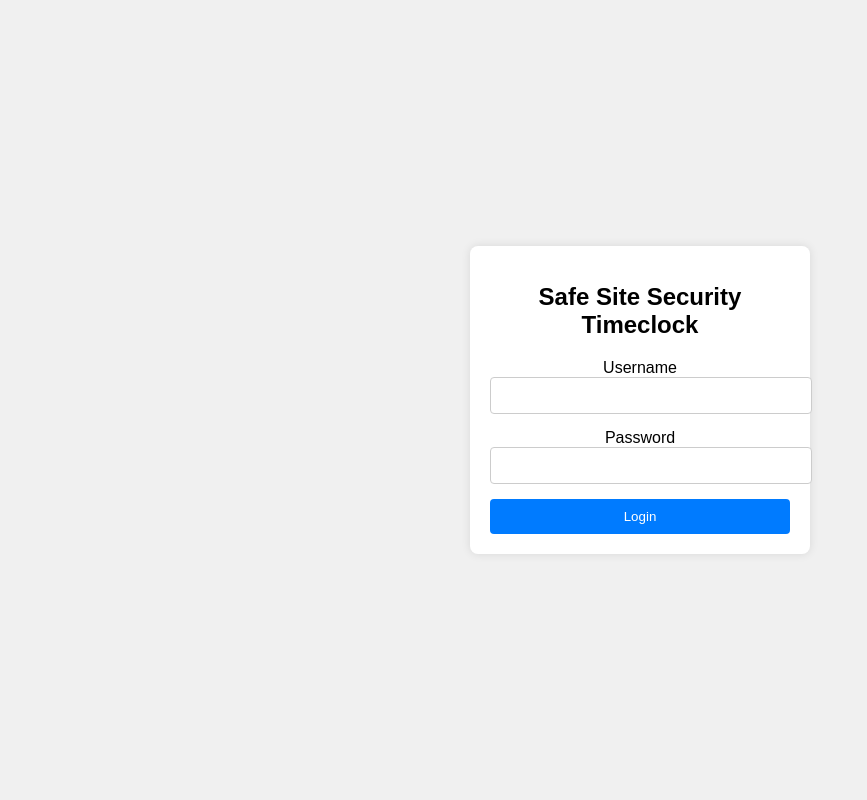
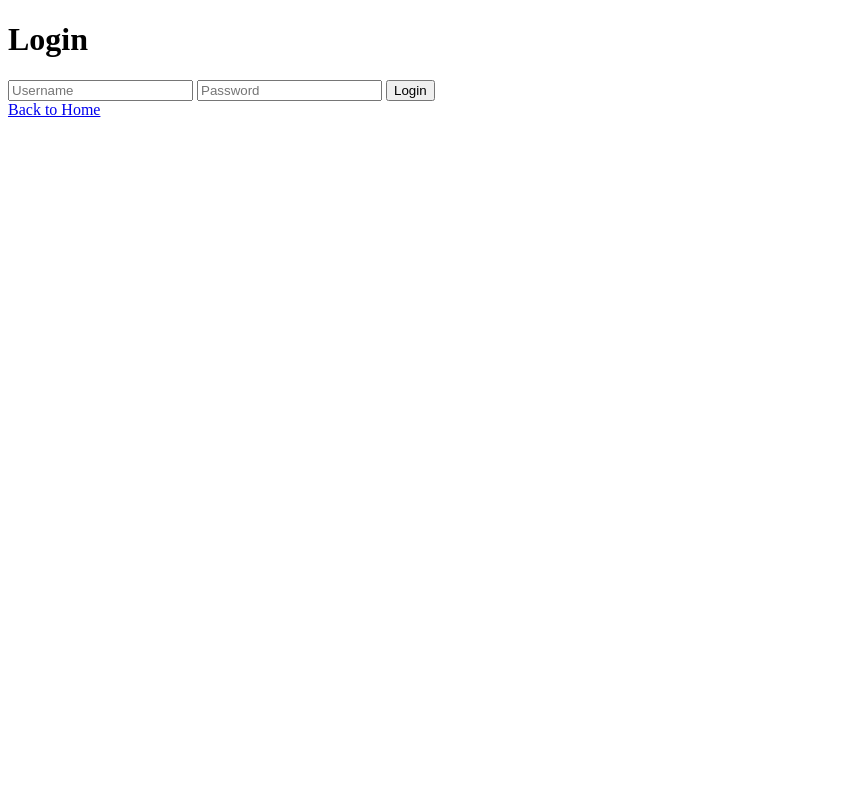
Before and after one commit to SafeSiteDev/SafeSite-Timeclock, a Flask app: page /login in a window 1280 px wide. Shown: the whole page, without its empty margins (0-867 px from the left). Run offline with Flask 3, Linux system fonts and the light colour scheme.

Commit message:
Update login.html

```diff
--- a/templates/login.html
+++ b/templates/login.html
@@ -2,84 +2,15 @@
 <html lang="en">
 <head>
     <meta charset="UTF-8">
-    <meta name="viewport" content="width=device-width, initial-scale=1.0">
-    <title>Safe Site Security Timeclock - Login</title>
-    <link rel="stylesheet" href="https://cdnjs.cloudflare.com/ajax/libs/font-awesome/5.15.1/css/all.min.css">
-    <style>
-        body {
-            font-family: Arial, sans-serif;
-            background-color: #f0f0f0;
-            margin: 0;
-            padding: 0;
-            display: flex;
-            justify-content: center;
-            align-items: center;
-            height: 100vh;
-        }
-        .login-container {
-            background-color: white;
-            padding: 20px;
-            border-radius: 8px;
-            box-shadow: 0px 0px 10px rgba(0, 0, 0, 0.1);
-            width: 300px;
-            text-align: center;
-        }
-        h1 {
-            font-size: 24px;
-            margin-bottom: 20px;
-        }
-        .form-group {
-            margin-bottom: 15px;
-        }
-        .form-group input {
-            width: 100%;
-            padding: 10px;
-            border: 1px solid #ccc;
-            border-radius: 4px;
-        }
-        .form-group input:focus {
-            border-color: #007bff;
-            outline: none;
-        }
-        .btn {
-            background-color: #007bff;
-            color: white;
-            padding: 10px;
-            border: none;
-            border-radius: 4px;
-            width: 100%;
-            cursor: pointer;
-        }
-        .btn:hover {
-            background-color: #0056b3;
-        }
-        .error-message {
-            color: red;
-            margin-top: 10px;
-        }
-    </style>
+    <title>Login</title>
 </head>
 <body>
-
-    <div class="login-container">
-        <h1>Safe Site Security Timeclock</h1>
-        <form method="POST" action="/login">
-            <div class="form-group">
-                <label for="username">Username</label>
-                <input type="text" id="username" name="username" required>
-            </div>
-            <div class="form-group">
-                <label for="password">Password</label>
-                <input type="password" id="password" name="password" required>
-            </div>
-            <button type="submit" class="btn">Login</button>
-        </form>
-        {% if error %}
-            <div class="error-message">
-                <p>{{ error }}</p>
-            </div>
-        {% endif %}
-    </div>
-
+    <h1>Login</h1>
+    <form method="POST">
+        <input type="text" name="username" placeholder="Username" required>
+        <input type="password" name="password" placeholder="Password" required>
+        <button type="submit">Login</button>
+    </form>
+    <a href="/">Back to Home</a>
 </body>
 </html>
```
